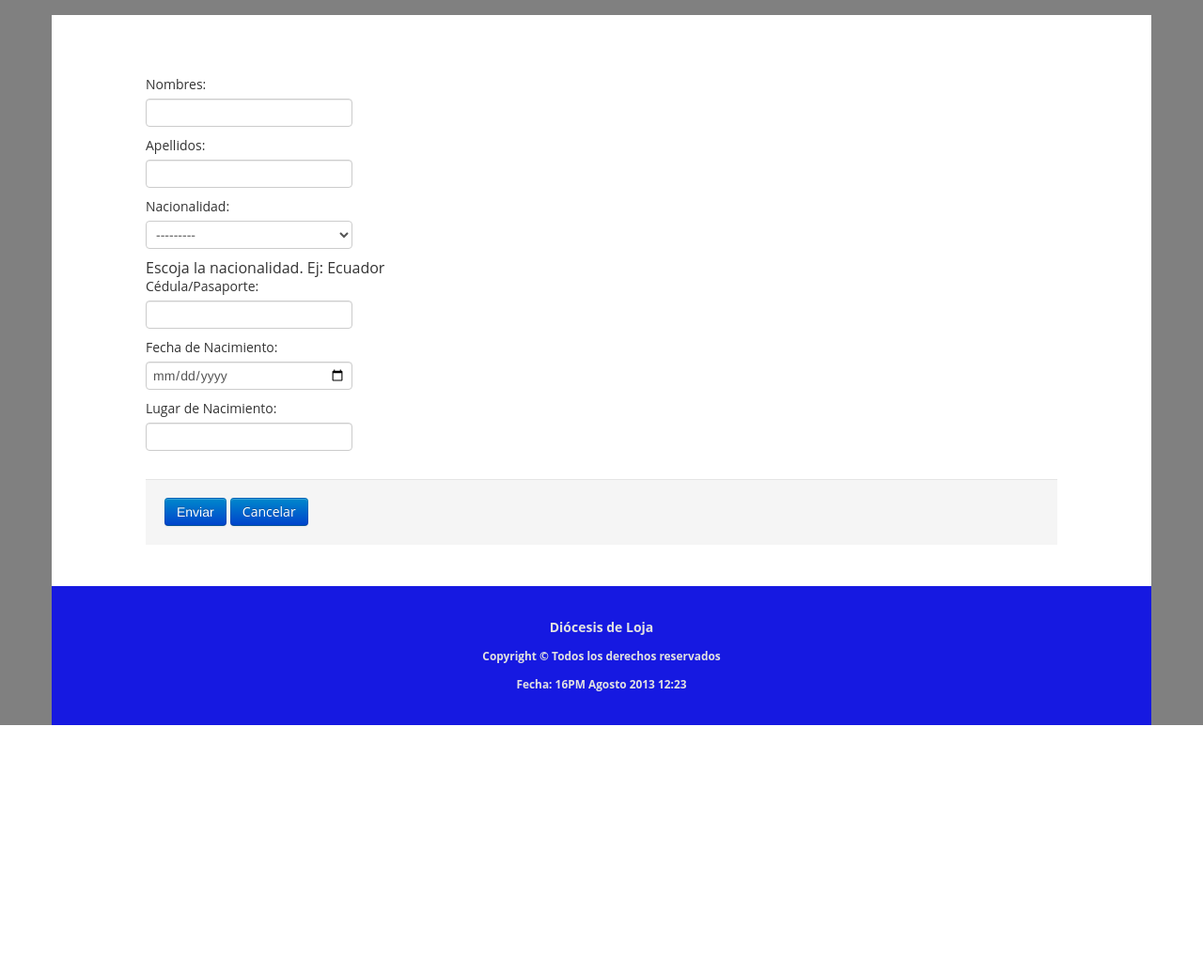
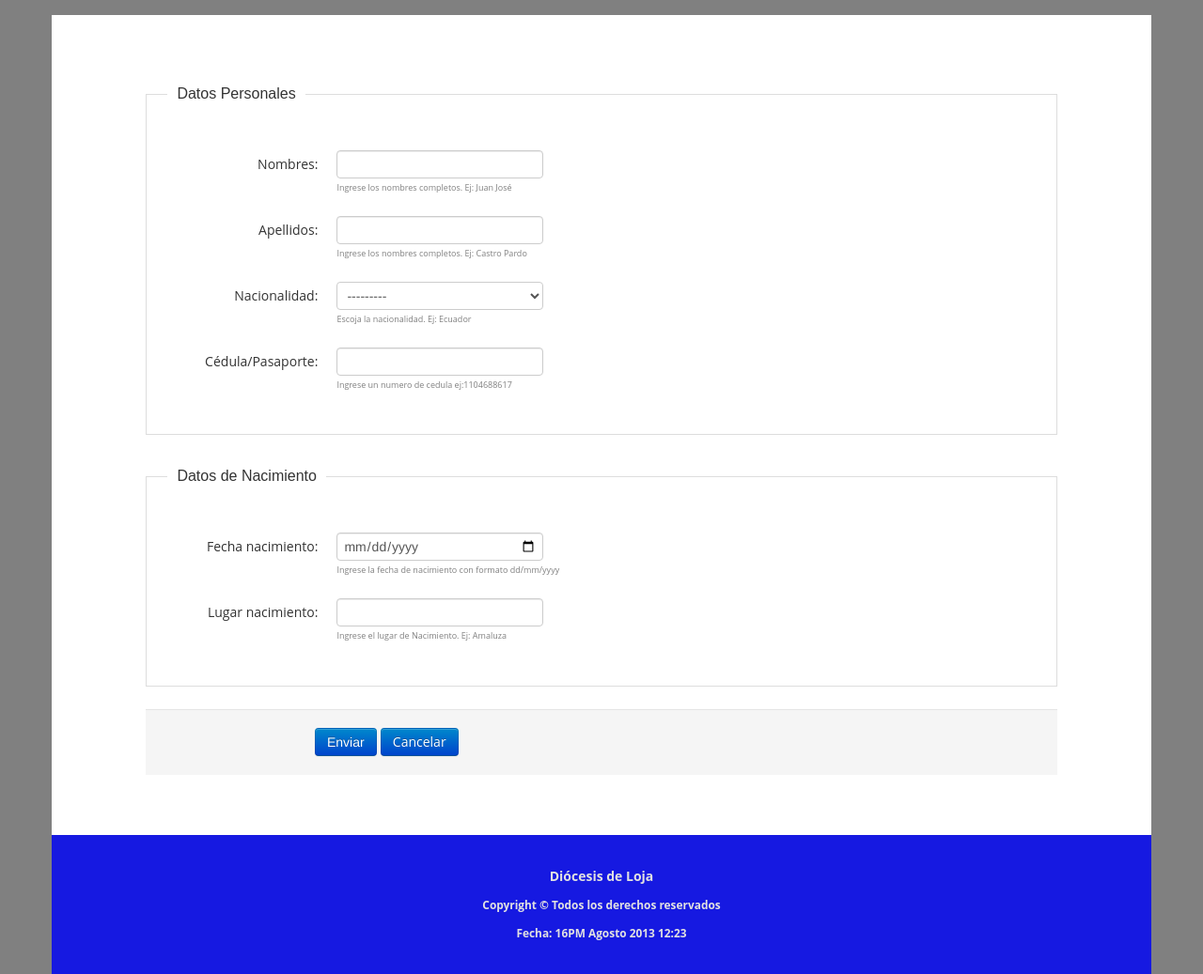
Before and after one commit to luchitoflores/ekklesia, a Django app: page /sacerdote/add/ in a window 1280 px wide. Shown: the part 186-1223 px from the top of the page at 94% size. Before the commit the page ends 958 px from the top, so only its background shows below. Run offline with Django 3.2, Linux system fonts and the light colour scheme; the visitor is signed in with stand-in values (Sample User, id 1); parts of the project's set-up code (start-up, migrations or seed data) failed here and were passed over; some libraries are stand-ins or nearby versions.

Commit message:
correccion de help-text en formularios de personas

```diff
--- a/sacramentos/forms.py
+++ b/sacramentos/forms.py
@@ -25,9 +25,9 @@ class DivErrorList(ErrorList):
 
 #forms para manejo de usuarios
 class UsuarioForm(ModelForm):
-	first_name = forms.CharField(required=True, label='Nombres',
+	first_name = forms.CharField(required=True, label='Nombres', help_text='Ingrese los nombres completos. Ej: Juan José',
 		widget=forms.TextInput(attrs={'required': ''}))
-	last_name = forms.CharField(required=True, label='Apellidos',
+	last_name = forms.CharField(required=True, label='Apellidos', help_text='Ingrese los nombres completos. Ej: Castro Pardo',
 		widget=forms.TextInput(attrs={'required': ''}))
 
 	class Meta():
@@ -35,8 +35,15 @@ class UsuarioForm(ModelForm):
 		fields= ('first_name', 'last_name')
 
 class PerfilUsuarioForm(ModelForm):
-	error_css_class = 'errorprueba'
-	required_css_class = 'requiredeeeee'
+
+	def clean_fecha_nacimiento(self):
+		data = self.cleaned_data['fecha_nacimiento']
+		if data > date.today():
+			raise forms.ValidationError('La fecha de nacimiento no puede ser mayor a la fecha actual')
+		return data
+
+	# error_css_class = 'errorprueba'
+	# required_css_class = 'requiredeeeee'
 
 	SEXO_CHOICES = (
 		('', '--- Seleccione ---'),
@@ -52,8 +59,8 @@ class PerfilUsuarioForm(ModelForm):
 		('v','Viudo/a')
 		)
 	# fecha_nacimiento = forms.CharField(required=True, label=u'Fecha de Nacimiento',
-	sexo = forms.TypedChoiceField(label=u'Sexo', choices=SEXO_CHOICES, required=True, widget=forms.Select(attrs={'required':''}))
-	estado_civil = forms.TypedChoiceField(label=u'Estado Civil', choices=ESTADO_CIVIL_CHOICES, required=True, widget=forms.Select(attrs={'required':''}))
+	sexo = forms.TypedChoiceField(label=u'Sexo', help_text='Elija el sexo de la persona. Ej: Masculino', choices=SEXO_CHOICES, required=True, widget=forms.Select(attrs={'required':''}))
+	estado_civil = forms.TypedChoiceField(label=u'Estado Civil', help_text='Elija el estado civil. Ej: Soltero/a', choices=ESTADO_CIVIL_CHOICES, required=True, widget=forms.Select(attrs={'required':''}))
 	# padre= forms.ModelChoiceField(queryset=PerfilUsuario.objects.male(), empty_label='--- Seleccione ---')
 	# madre= forms.ModelChoiceField(queryset=PerfilUsuario.objects.female(), empty_label='--- Seleccione ---')
 
@@ -70,9 +77,15 @@ class PerfilUsuarioForm(ModelForm):
 		}
 
 class PadreForm(ModelForm):
-	fecha_nacimiento = forms.CharField(label='Fecha de Nacimiento',
+	def clean_fecha_nacimiento(self):
+		data = self.cleaned_data['fecha_nacimiento']
+		if data > date.today():
+			raise forms.ValidationError('La fecha de nacimiento no puede ser mayor a la fecha actual')
+		return data
+
+	fecha_nacimiento = forms.CharField(label='Fecha de Nacimiento', help_text='Ingrese la fecha de nacimiento con formato dd/mm/yyyy',
 		widget=forms.TextInput(attrs={'data-date-format': 'dd/mm/yyyy', 'type':'date'}))
-	lugar_nacimiento = forms.CharField(label='Lugar de Nacimiento')
+	lugar_nacimiento = forms.CharField(label='Lugar de Nacimiento', help_text='Ingrese el lugar de Nacimiento. Ej: Amaluza')
 
 	class Meta():
 		model = PerfilUsuario
@@ -81,12 +94,24 @@ class PadreForm(ModelForm):
 
 
 class SacerdoteForm(ModelForm):
-	fecha_nacimiento = forms.CharField(label='Fecha de Nacimiento',
-		widget=forms.TextInput(attrs={'data-date-format': 'dd/mm/yyyy', 'type':'date'}))
-	lugar_nacimiento = forms.CharField(label='Lugar de Nacimiento')
+	def clean_fecha_nacimiento(self):
+		data = self.cleaned_data['fecha_nacimiento']
+		if data > date.today():
+			raise forms.ValidationError('La fecha de nacimiento no puede ser mayor a la fecha actual')
+		return data
+
+	# fecha_nacimiento = forms.CharField(help_text='Ingrese la fecha de nacimiento con formato dd/mm/yyyy', label='Fecha de Nacimiento',
+	# 	widget=forms.TextInput(attrs={'data-date-format': 'dd/mm/yyyy', 'type':'date'}))
+	# lugar_nacimiento = forms.CharField(help_text='Ingrese el lugar de Nacimiento. Ej: Amaluza', label='Lugar de Nacimiento')
 	class Meta():
 		model = PerfilUsuario
 		fields = ('nacionalidad','dni', 'fecha_nacimiento', 'lugar_nacimiento');
+		widgets = {
+			'fecha_nacimiento': forms.TextInput(attrs={'required':'', 'data-date-format':
+				'dd/mm/yyyy', 'type':'date'}),
+			'lugar_nacimiento': forms.TextInput(attrs={'required':''}),
+			}
+
 
 
 
--- a/sacramentos/templates/usuario/sacerdote_form.html
+++ b/sacramentos/templates/usuario/sacerdote_form.html
@@ -1,5 +1,5 @@
 {%extends 'base.html'%}
-
+{%load tags_html%}
 {%block title%}
 {%if object.id%}
 Editar Sacerdote
@@ -17,13 +17,103 @@ Agregar Sacerdote
 {%endblock%}
 
 {% block content%}
-<form action="." method='POST'>
+<form action="." method='POST' class='form-horizontal'>
 	{% csrf_token%}
-	{{form_usuario}}
-	{{form_sacerdote}}
-	<div class="form-actions">
-		<input type="submit" value="Enviar" class="btn btn-primary">
-		<a href="{% url 'sacerdote_list' %}" class='btn btn-primary'>Cancelar</a>
+
+	<div class="row">
+		<div class="span10">
+			<fieldset class='scheduler-border'>
+				<legend class='scheduler-border'>Datos Personales</legend>
+				<div class="control-group">
+					{{form_usuario.first_name|label_with_classes:'control-label'}}
+					<div class="controls">
+						{{form_usuario.first_name}}
+					</div>
+					<div class="controls">
+						<div class="help-text">
+							{{form_usuario.first_name.help_text}}
+						</div>
+					</div>
+				</div>
+				<div class="control-group">
+					{{form_usuario.last_name|label_with_classes:'control-label'}}
+					<div class="controls">
+						{{form_usuario.last_name}}
+					</div>
+					<div class="controls">
+						<div class='help-text'>
+							{{form_usuario.last_name.help_text}}
+						</div>
+					</div>
+				</div>
+				<div class="row">
+					<div class="span4">
+						<div class="control-group">
+							{{form_sacerdote.nacionalidad|label_with_classes:'control-label'}}
+							<div class="controls">
+								{{form_sacerdote.nacionalidad}}
+							</div>
+							<div class="controls help-text">
+								<div class='help-text'>
+									{{form_sacerdote.nacionalidad.help_text}}
+								</div>
+							</div>
+						</div>
+						<div class="control-group">
+							{{form_sacerdote.dni|label_with_classes:'control-label'}}
+							<div class="controls">
+								{{form_sacerdote.dni}}
+							</div>
+							<div class="controls">
+								<div class='help-text'>
+									{{form_sacerdote.dni.help_text}}
+								</div>
+							</div>
+						</div>
+
+					</div>
+				</div>
+
+			</fieldset>
+
+			<fieldset class='scheduler-border'>
+				<legend class='scheduler-border'>Datos de Nacimiento</legend>
+				<div class="control-group">
+					{{form_sacerdote.fecha_nacimiento|label_with_classes:'control-label'}}
+					<div class="controls">
+						<div class='error'>
+							{{form_sacerdote.fecha_nacimiento}}
+						</div>
+					</div>
+					<div class="controls">
+						<div class="help-text">
+							{{form_sacerdote.fecha_nacimiento.help_text}}
+						</div>
+					</div>
+					<div class="controls">
+						{{form_sacerdote.fecha_nacimiento.errors}}
+					</div>
+				</div>
+				<div class="control-group">
+					{{form_sacerdote.lugar_nacimiento|label_with_classes:'control-label'}}
+					<div class="controls">
+						{{form_sacerdote.lugar_nacimiento}}
+					</div>
+					<div class="controls">
+						<div class="help-text">
+							{{form_sacerdote.lugar_nacimiento.help_text}}
+						</div>
+					</div>
+				</div>
+			</fieldset>
+
+			<div class="form-actions">
+				<input type="submit" value="Enviar" class="btn btn-primary">
+				<a href="{% url 'sacerdote_list' %}" class='btn btn-primary'>Cancelar</a>
+			</div>
+
+		</div>
 	</div>
+
 </form>
 {% endblock%}
--- a/sacramentos/views.py
+++ b/sacramentos/views.py
@@ -737,11 +737,11 @@ def sacerdote_create_view(request):
 	if request.method == 'POST':
 		form_sacerdote = SacerdoteForm(request.POST)
 		form_usuario = UsuarioForm(request.POST)
-		if form_sacerdote.is_valid and form_usuario.is_valid():
+		if form_sacerdote.is_valid() and form_usuario.is_valid():
 			sacerdotes, created = Group.objects.get_or_create(name='Sacerdotes')
 			usuario = form_usuario.save(commit= False)
 			sacerdote = form_sacerdote.save(commit=False)
-			usuario.username=sacerdote.dni
+			usuario.username= sacerdote.crear_username(usuario.first_name, usuario.last_name)
 			usuario.save()
 			usuario.groups.add(sacerdotes)
 			sacerdote.user =usuario
@@ -752,7 +752,7 @@ def sacerdote_create_view(request):
 			return HttpResponseRedirect(success_url)
 
 		else:
-			messages.error(request, 'Uno o más datos son inválidos %s %s' % (form_usuario, form_sacerdote))
+			messages.error(request, 'Uno o más datos son inválidos')
 			ctx = {'form_sacerdote': form_sacerdote, 'form_usuario':form_usuario}
 			return render(request, template_name, ctx)
 
@@ -772,20 +772,15 @@ def sacerdote_update_view(request, pk):
 		if request.method == 'POST':
 			form_sacerdote = SacerdoteForm(request.POST, instance=sacerdote)
 			form_usuario = UsuarioForm(request.POST, instance=sacerdote.user)
-			if form_sacerdote.is_valid and form_usuario.is_valid():
-				usuario = form_usuario.save(commit= False)
-				sacerdote = form_sacerdote.save(commit=False)
-				usuario.username=sacerdote.dni
-				usuario.save()
-				sacerdote.user =usuario
-				sacerdote.sexo = 'm'
-				sacerdote.profesion = 'Sacerdote'
-				estado_civil = 's'
-				sacerdote.save()
+			if form_sacerdote.is_valid() and form_usuario.is_valid():
+				usuario = form_usuario.save()
+				sacerdote = form_sacerdote.save()
+				# usuario.save()
+				# sacerdote.save()
 				return HttpResponseRedirect(success_url)
 
 			else:
-				messages.error(request, 'Uno o más datos son inválidos %s %s' % (form_usuario, form_sacerdote))
+				messages.error(request, 'Uno o más datos son inválidos')
 				ctx = {'form_sacerdote': form_sacerdote, 'form_usuario':form_usuario, 'object': sacerdote}
 				return render(request, template_name, ctx)
 
```
Also changed, not shown: sacramentos/models.py (+13 -18 lines), sacramentos/templates/usuario/feligres.html (+5 -11 lines), sacramentos/templates/usuario/usuario_form.html (+51 -11 lines), 2 other files.
